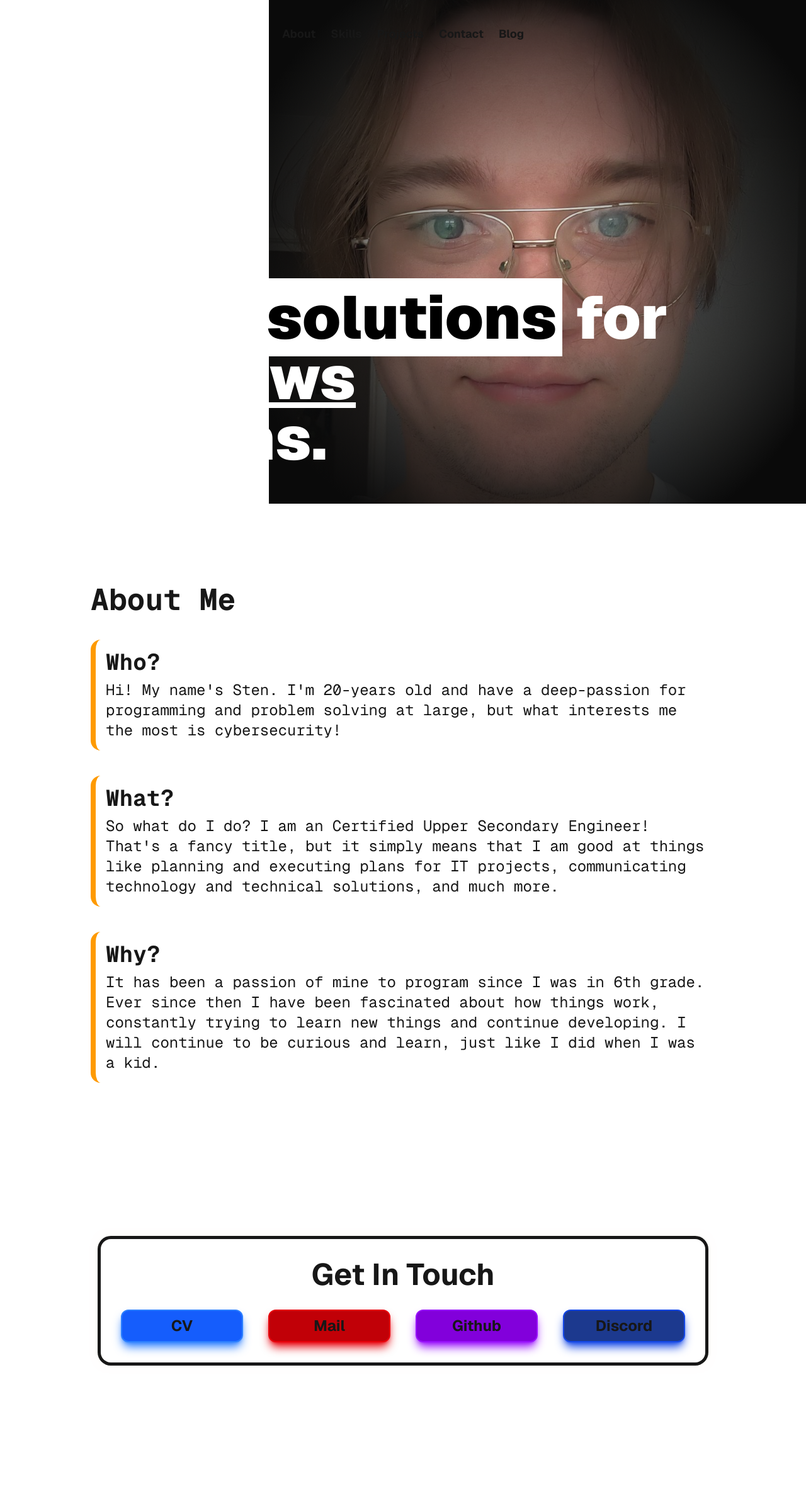
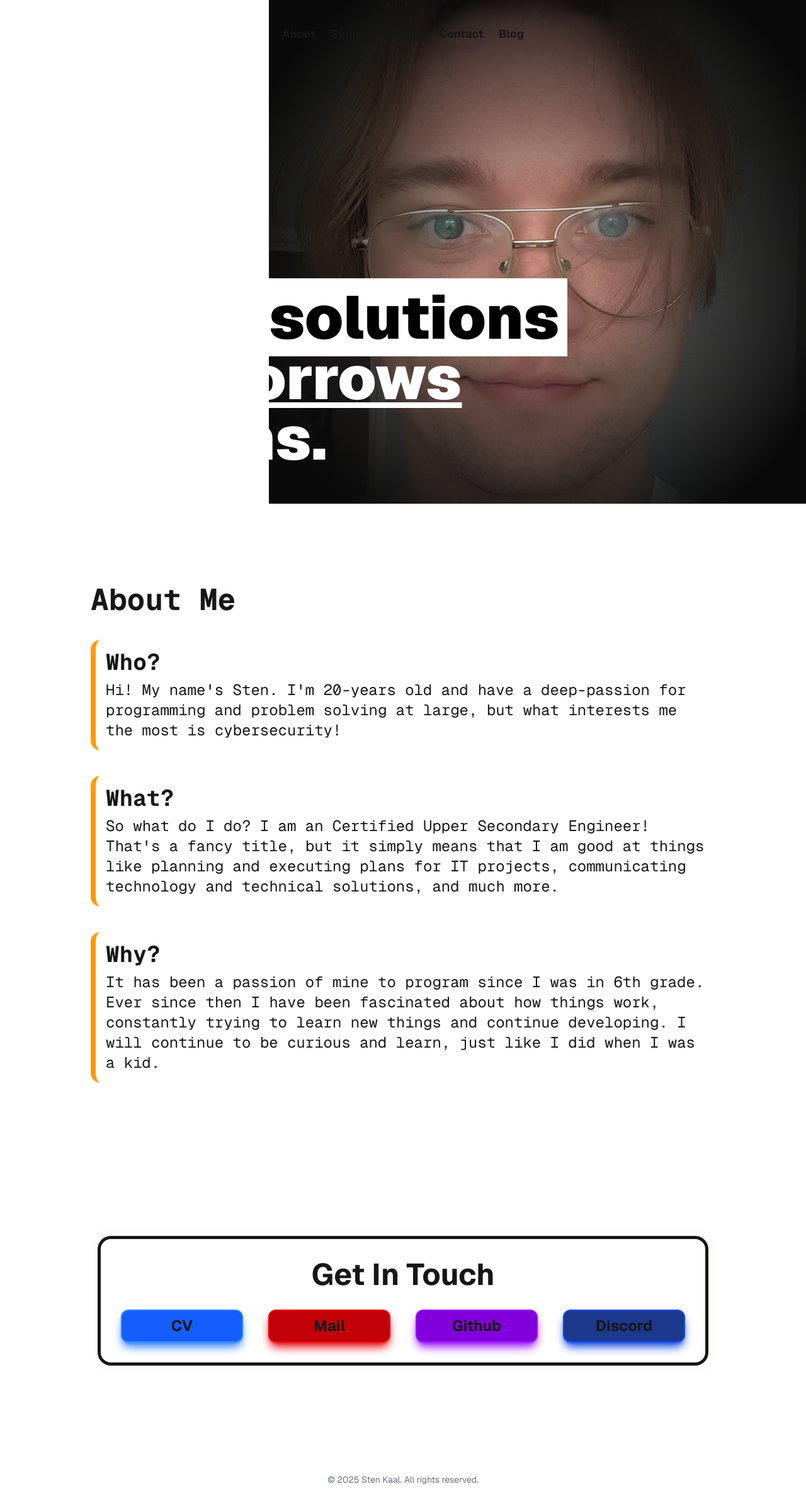
Before and after one commit to stenkaal/PersonalSite, a Next.js app in the folder personal-website/: page / in a window 1280 px wide. Shown: the whole page at 63% size. Before the commit the page ends 2244 px from the top, so only its background shows below. Built offline with nearby package versions, Linux system fonts and the light colour scheme.

Commit message:
Been a long time since I last updated my personal website. No idea what I have done.

```diff
--- /dev/null
+++ b/personal-website/src/app/components/navbar.tsx
@@ -0,0 +1,14 @@
+'use client';
+import Link from 'next/link'
+
+export default function Navbar() {
+  return (
+    <nav className="font-bold text-lg absolute top-0 w-full z-20 pt-10 flex gap-[24px] flex-wrap items-center justify-center px-4">
+        <Link href="#aboutMe">About</Link>
+        <Link href="#">Skills</Link>
+        <Link href="#projects">Projects</Link>
+        <Link href="#contact">Contact</Link>
+        <Link href="/blog">Blog</Link>
+    </nav>
+  );
+}
--- a/personal-website/src/app/layout.tsx
+++ b/personal-website/src/app/layout.tsx
@@ -1,7 +1,6 @@
 import type { Metadata } from "next";
 import { Geist, Geist_Mono } from "next/font/google";
 import "./globals.css";
-
 
 const geistSans = Geist({
   variable: "--font-geist-sans",
@@ -20,20 +19,20 @@ export const metadata: Metadata = {
 };
 
 export default function RootLayout({
+
   children,
 }: Readonly<{
   children: React.ReactNode;
 }>) {
+
+
+
   return (
     <html lang="en">
       <body
         className={`${geistSans.variable} ${geistMono.variable} antialiased`}
       >
-        <div id="smooth-wrapper">
-          <div id="smooth-content">
-            {children}
-          </div>
-        </div>
+                {children}
       </body>
     </html>
   );
--- a/personal-website/src/app/page.tsx
+++ b/personal-website/src/app/page.tsx
@@ -1,21 +1,15 @@
-
+'use client';
 import Image from "next/image";
+import Navbar from "./components/navbar";
 
 export default function Home() {
 
   return (
       <div className="grid grid-rows-[1fr_auto_auto] items-center justify-items-center min-h-screen gap-16 font-[family-name:var(--font-geist-sans)]">
+                      {/*NAVBAR*/}
+            <Navbar />
+            {/*NAVBAR*/}
           <header className="relative w-full row-start-1 min-h-screen overflow-hidden flex items-center justify-center">
-        {/*NAVBAR*/}
-        <nav className="font-bold text-lg absolute top-0 w-full z-20 pt-10 flex gap-[24px] flex-wrap items-center justify-center px-4">
-          <a href="#aboutMe">About</a>
-          <a href="#">Skills</a>
-          <a href="#projects">Projects</a>
-          <a href="#contact">Contact</a>
-          <a href="#">Blog</a>
-        </nav>
-        {/*NAVBAR*/}
-
             {/*HEADER */}
                 <div className="absolute md:w-full right-0 top-0 bottom-0 lg:w-2/3 z-0 overflow-hidden">
                   <Image
@@ -35,8 +29,8 @@ export default function Home() {
                   />
                 </div>
                 <div className="absolute inset-0 z-10 flex flex-col items-start justify-center px-8 text-white max-w-[1100px] top-1/2">
-              <h1 className="font-sans font-black text-5xl sm:text-6xl md:text-7xl lg:text-8xl">
-                Finding <b className="bg-white px-2 text-black">solutions</b> for{" "}
+                  <h1 className="font-sans font-black text-5xl sm:text-6xl|15 md:text-7xl lg:text-8xl gap-4">
+                    Finding <b className="bg-white px-3 text-black">solutions</b> for{" "}
                     <u>tomorrows</u> problems.
                   </h1>
                 </div>
@@ -124,13 +118,13 @@ export default function Home() {
           PROJECTS SECTION END*/}
 
           {/*CONTACT SECTION*/}
-      <footer id="contact" className="p-8 lg:w-3/4 2xl:w-1/3 shadow-[0_0_15px] rounded-2xl ring-5 shadow-amber-50 m-20 mx-auto row-start-3">
+          <section id="contact" className="p-8 lg:w-3/4 2xl:w-1/3 shadow-[0_0_15px] rounded-2xl ring-5 shadow-amber-50 m-20 mx-auto row-start-3">
             <h2 className="font-bold font-sans text-2xl sm:text-3xl md:text-4xl lg:text-5xl text-center mb-8">
               Get In Touch
             </h2>
             <div className=" gap-10 text-base justify-around grid grid-cols-1 md:grid-cols-4 lg:grid-cols-2 xl:grid-cols-4 font-bold font-sans text-md sm:text-lg md:text-xl lg:text-2xl text-center">
               {" "}
-          <a href="" className=" p-2 rounded-xl shadow-lg shadow-blue-500 bg-blue-600 border-blue-500 border-2 transition duration-500 ease-in-out transform hover:-translate-y-1 hover:scale-110">
+              <a href="/files/KaalStenCVEng.pdf" download={"Kaal_Sten-CV_Eng.pdf"} className=" p-2 rounded-xl shadow-lg shadow-blue-500 bg-blue-600 border-blue-500 border-2 transition duration-500 ease-in-out transform hover:-translate-y-1 hover:scale-110">
                 CV
               </a>
               <a href="mailto:mail@stenkaal.com" className=" p-2 rounded-xl shadow-lg shadow-red-600 bg-red-700 border-red-600 border-2 transition duration-500 ease-in-out transform hover:-translate-y-1 hover:scale-110">
@@ -143,8 +137,14 @@ export default function Home() {
                 Discord
               </a>
             </div>
+          </section>
+          {/*CONTACT SECTION END*/}
+
+          <footer className="w-full max-w-screen-lg mx-auto py-8 text-center">
+            <p className="text-sm text-gray-500">
+              © {new Date().getFullYear()} Sten Kaal. All rights reserved.
+            </p>
           </footer>
-      {/*CONTACT SECTION END*/}
       </div>
   );
 }
--- /dev/null
+++ b/personal-website/src/app/pages/blog.tsx
@@ -0,0 +1,20 @@
+'use client';
+
+import Navbar from "../components/navbar"
+
+export default function Blog() {return (
+
+<header className="relative w-full row-start-1 min-h-screen overflow-hidden flex items-center justify-center">
+            {/*NAVBAR*/}
+            <Navbar />
+            {/*NAVBAR*/}
+
+            {/*HEADER */}
+                <div className="absolute inset-0 z-10 flex flex-col items-start justify-center px-8 text-white max-w-[1100px] top-1/2">
+                  <h1 className="font-sans font-black text-5xl sm:text-6xl md:text-7xl lg:text-8xl">
+                    Welcome to my <b className="bg-white px-2 text-black">Blog</b>
+                  </h1>
+                </div>
+            {/*HEADER */}
+          </header>
+    )}
```
Also changed, not shown: 1 other file (tests, documents, lock files or other folders). Lines whose indentation alone changed are shown as unchanged.
